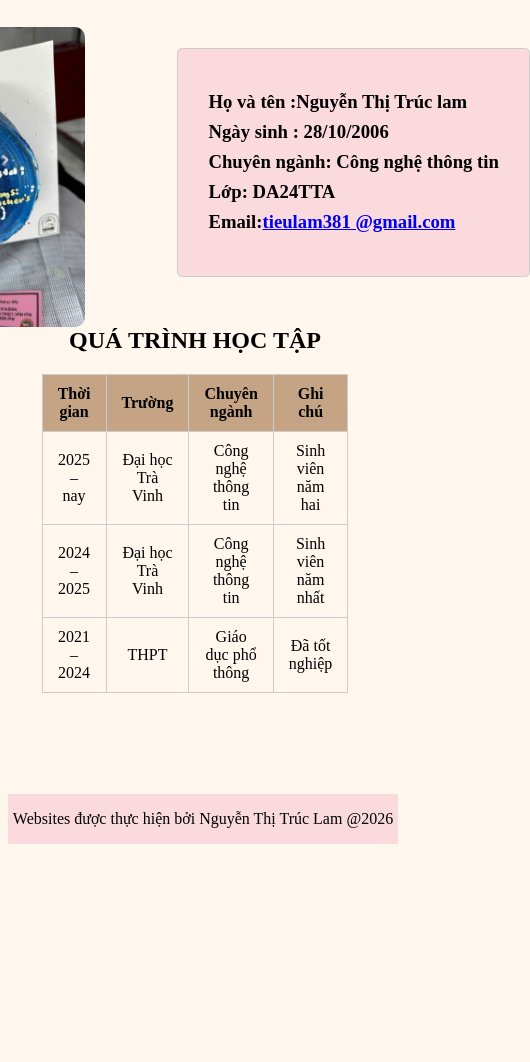
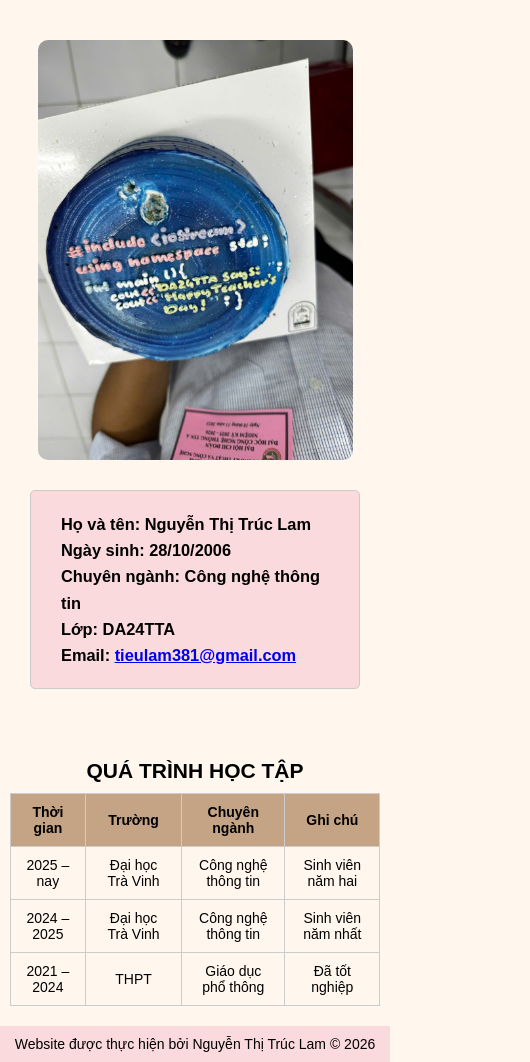
Before and after one commit to TLam102/Introduce-yourself, a plain HTML site: page index.html in a window 390 px wide. Shown: the whole page, 530 px wide, since content can reach past the window. Before the commit the page ends 860 px from the top, so only its background shows below. Drawn offline with Linux system fonts and the light colour scheme.

Commit message:
Update HTML and CSS

```diff
--- a/index.html
+++ b/index.html
@@ -2,29 +2,33 @@
 <html lang="vi">
 <head>
 	<title>Introduce yourself</title>
+	<meta charset="utf-8">
+	<meta http-equiv="X-UA-Compatible" content="IE=edge">
 	<meta name="viewport" content="width=device-width, initial-scale=1.0">
-		<meta charset="utf-8">
 	<link rel="stylesheet" href="style.css">
 </head>
+
 <body>
-		<div class="tenvaanh">
 
-		<img src="assets/banh.jpg" alt="anh chan dung" class="avatar">
-		<div class="ten" >
+	<header class="tenvaanh">
+		<img src="assets/banh.jpg" alt="ảnh chân dung" class="avatar">
+
+		<div class="ten">
 			<h3>
-				Họ và tên :Nguyễn Thị Trúc lam<br>
-				Ngày sinh : 28/10/2006<br>
-				Chuyên ngành: Công nghệ thông tin<br>
-				Lớp: DA24TTA<br>
-				Email:<a target="_blank" href="mailto:tieulam381@gmail.com">tieulam381					@gmail.com</a><br>
+				Họ và tên: Nguyễn Thị Trúc Lam <br>
+				Ngày sinh: 28/10/2006 <br>
+				Chuyên ngành: Công nghệ thông tin <br>
+				Lớp: DA24TTA <br>
+				Email:
+				<a href="mailto:tieulam381@gmail.com">
+					tieulam381@gmail.com
+				</a>
 			</h3>
 		</div>
-		</div>
+	</header>
+
 	<table class="tkb">
-			<caption >
-				<h2>Quá trình học tập</h2>
-			</caption>
-
+		<caption><h2>Quá trình học tập</h2></caption>
 		<tr>
 			<th>Thời gian</th>
 			<th>Trường</th>
@@ -49,11 +53,10 @@
 			<td>Giáo dục phổ thông</td>
 			<td>Đã tốt nghiệp</td>
 		</tr>
-
 	</table>
 
 	<footer>
-			<p>Websites được thực hiện bởi Nguyễn Thị Trúc Lam @2026</p>
+		<p>Website được thực hiện bởi Nguyễn Thị Trúc Lam © 2026</p>
 	</footer>
 
 </body>
--- a/style.css
+++ b/style.css
@@ -1,64 +1,124 @@
-footer{
-	position: fixed;
-   	bottom: 0;
-    	width: 100%;
-    	text-align: center;
-	background-color: #FADADD;
 
+* {
+	box-sizing: border-box;
+	margin: 0;
+	padding: 0;
+}
+
+body {
+	background-color: #FFF6ED;
+	min-height: 100vh;
+	font-family: Arial, Helvetica, sans-serif;
+	overflow-y: auto;
+}
+
+.tenvaanh {
+	display: flex;
+	align-items: center;
+	justify-content: center;
+	gap: 40px;
+	padding: 40px 20px;
+}
+
+.avatar {
+	width: 350px;
+	height: 300px;
+	object-fit: cover;
+	border-radius: 10px;
+	max-width: 100%;
 }
 .ten {
+	margin: 20px;
+	display: inline-block;
+	padding: 20px 30px;
+	border: 1px solid #ccc;
+	border-radius: 5px;
+	background-color: #FADADD;
+	font-size: 16px;
+	line-height: 1.6;
+	white-space: nowrap;
+}
+.tkb {
+	border-collapse: collapse;
+	width: 70%;
+	margin: 20px auto;
+	font-size: 16px;
+}
 
-   	margin:10% 5% 2% 10% ;
-	white-space: nowrap; /*khong cho chu xuong dong*/
-	display: inline-block;   /*day khung qua phai*/
-  	padding: 20px 30px;
-    	border: 1px solid #ccc;
-    	border-radius: 5px;
-    	background-color: #FADADD;
-    	font-size: 16px;
-    	line-height: 1.6; /*khoang cach cac dong*/
+th {
+	background-color: #C4A484;
 }
-.tkb{
-    border-collapse: collapse;   /* gộp viền */
-    width: 70%;
-    margin: 20px auto;
-    font-size: 16px;
+
+td, th {
+	border: 1px solid #ccc;
+	padding: 10px 15px;
+	text-align: center;
 }
-th {
-    background-color: #C4A484;
+
+tr:hover {
+	background-color: #D2B48C;
 }
-td,th {
-    border: 1px solid #ccc;
-    padding: 10px 15px;
-    text-align: center;
+
+caption {
+	text-transform: uppercase;
+	margin-bottom: 10px;
 }
-tr:hover{
-	background-color:#D2B48C;
+footer {
+	position: fixed;
+	bottom: 0;
+	width: 100%;
+	text-align: center;
+	background-color: #FADADD;
+	padding: 10px 0;
+	font-size: 14px;
 }
-caption {
-    text-transform: uppercase;
+img {
+	max-width: 100%;
+	height: auto;
 }
-img{
-	margin:5% -60px -40px 5% ;
-	width: 467px;
-    	height: 368px;
-    	margin-right: 15px;
+/*TƯƠNG THÍCH TABLET*/
+@media (max-width: 1024px) {
+
+	.avatar {
+		width: 300px;
+		height: auto;
+	}
+
+	.tkb {
+		width: 85%;
+	}
+
+	.ten {
+		margin: 20px;
+		white-space: normal;
+	}
 }
-.tenvaanh {
-    display: flex;
-    align-items: center;      /* căn ngang bằng nhau */
-    justify-content: center;  /* căn giữa cả cụm */
-    gap: 40px; /* căn thẳng hàng theo chiều dọc */
+
+/*  TƯƠNG THÍCH MOBILE */
+@media (max-width: 768px) {
+
+	.tenvaanh {
+		flex-direction: column;
+		gap: 20px;
+	}
+
+	.avatar {
+		width: 90%;
+		height: auto;
+	}
+
+	.ten {
+		margin: 10px;
+		font-size: 14px;
+		white-space: normal;
+	}
+
+	.tkb {
+		width: 95%;
+		font-size: 14px;
+	}
+
+	footer {
+		position: static;
+	}
 }
-.avatar {
-
-	width: 350px;
-    	height: 300px;
-   	object-fit: cover;
-    	border-radius: 10px;
-}
-body {
-	background-color: #FFF6ED;
-    height: 100vh;
-    overflow-y: auto;
-}
```
Lines whose indentation alone changed are shown as unchanged.
